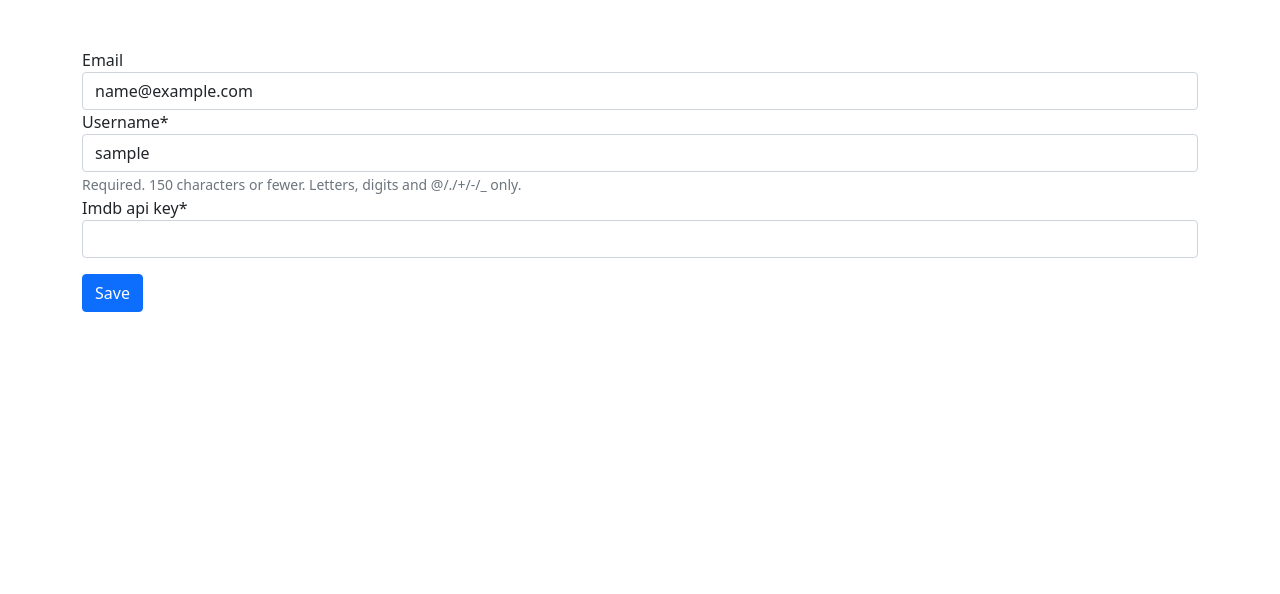
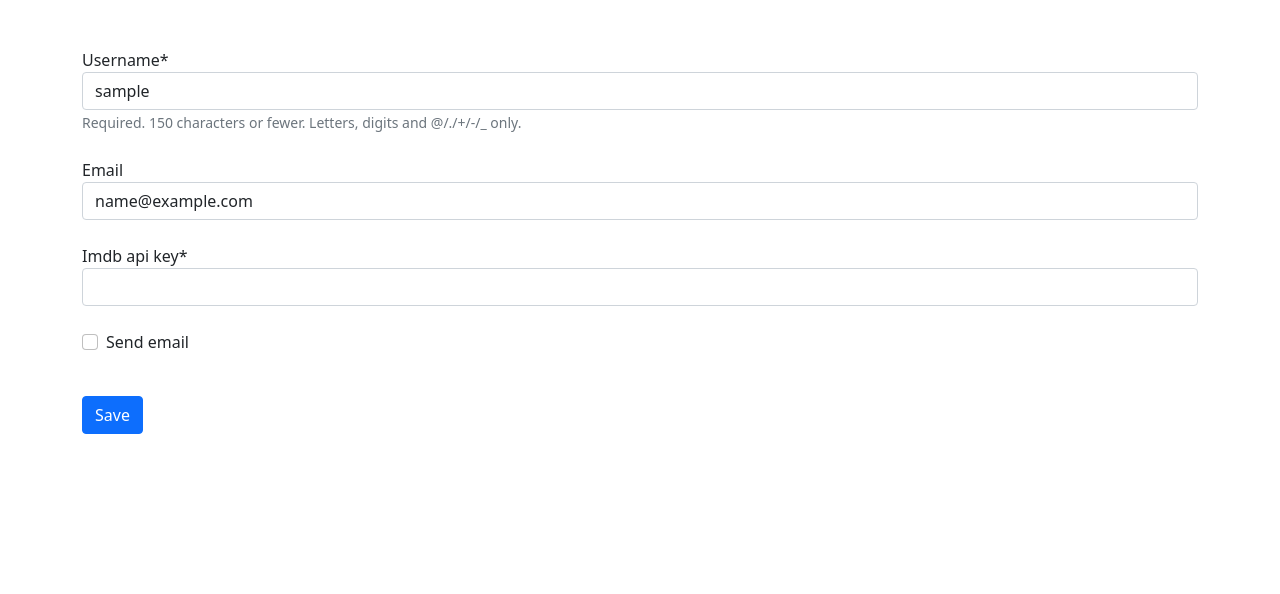
Before and after one commit to Aykhan-s/SeriesRobotWeb, a Django app: page /account/profile-editing in a window 1280 px wide. Shown: the part 70-664 px from the top of the page. Run offline with Django 4.2, Linux system fonts and the light colour scheme; the visitor is signed in with stand-in values (Sample User, id 1); parts of the project's set-up code (start-up, migrations or seed data) failed here and were passed over; some libraries are stand-ins or nearby versions.

Commit message:
Added 'send_email' feature

```diff
--- a/src/account/admin.py
+++ b/src/account/admin.py
@@ -8,7 +8,7 @@ class CustomAdmin(UserAdmin):
     fieldsets = (
         (None, {'fields': ('username', 'email', 'password')}),
         (('Permissions'), {
-            'fields': ('is_active', 'email_notification_is_active', 'is_staff', 'is_superuser', 'groups', 'user_permissions'),
+            'fields': ('is_active', 'email_is_verified', 'send_email', 'is_staff', 'is_superuser', 'groups', 'user_permissions'),
         }),
         (('Important dates'), {'fields': ('last_login', 'date_joined')}),
     )
@@ -19,7 +19,7 @@ class CustomAdmin(UserAdmin):
         }),
     )
     list_display = ('username', 'email', 'is_staff')
-    list_filter = ('is_staff', 'email_notification_is_active', 'is_superuser', 'is_active', 'groups')
+    list_filter = ('is_staff', 'email_is_verified', 'send_email', 'is_superuser', 'is_active', 'groups')
     search_fields = ('email',)
     ordering = ('email',)
     filter_horizontal = ('groups', 'user_permissions',)
--- a/src/account/forms/profile_editing.py
+++ b/src/account/forms/profile_editing.py
@@ -7,4 +7,4 @@ class ProfileEditingForm(UserChangeForm):
 
     class Meta:
         model = User
-        fields = ('email', 'username', 'imdb_api_key')
+        fields = ('email', 'username', 'imdb_api_key', 'send_email')
--- a/src/account/forms/register.py
+++ b/src/account/forms/register.py
@@ -11,4 +11,5 @@ class RegisterForm(UserCreationForm):
                 'email',
                 'password1',
                 'password2',
-                'imdb_api_key')
+                'imdb_api_key',
+                'send_email')
--- a/src/account/models.py
+++ b/src/account/models.py
@@ -5,9 +5,14 @@ from django.contrib.auth.models import AbstractUser
 class User(AbstractUser):
     first_name = None
     last_name = None
-    email = models.EmailField('email', unique=True, blank=True, null=True)
+    email = models.EmailField('email', null=True, blank=True, unique=True)
     imdb_api_key = models.CharField(max_length=15, blank=False, null=False)
-    email_notification_is_active = models.BooleanField(default=False)
+    email_is_verified = models.BooleanField(default=False)
+    send_email = models.BooleanField(default=False)
+
+    def clean(self):
+        if self.email == '':
+            self.email = None
 
     class Meta:
         db_table = 'user'
--- a/src/account/templates/profile_editing.html
+++ b/src/account/templates/profile_editing.html
@@ -9,7 +9,10 @@
 
 <form enctype="multipart/form-data" method="POST">
     {% csrf_token %}
-    {{form|crispy}}
+    {{form.username|as_crispy_field}} <br>
+    {{form.email|as_crispy_field}} <br>
+    {{form.imdb_api_key|as_crispy_field}} <br>
+    {{form.send_email|as_crispy_field}} <br>
     <style>
         .btn:hover {
             background: #fff;
--- a/src/account/urls.py
+++ b/src/account/urls.py
@@ -8,6 +8,7 @@ urlpatterns = [
         template_name = 'login.html'
         ), name='login'),
     path('register', views.register_view, name='register'),
+    path('send-otp', views.send_otp_view, name='send-otp'),
     path('activate/<uidb64>/<token>/', views.activate_view, name='activate'),
     path('logout', views.logout_view, name='logout'),
     path('change-password', views.change_password_view, name='change-password'),
--- a/src/account/views/__init__.py
+++ b/src/account/views/__init__.py
@@ -1,6 +1,7 @@
-from .register import (register_view,
-                    activate_view)
+from .register import register_view
+from .email_activate import activate_view
 from .logout import logout_view
+from .send_otp import send_otp_view
 from .change_password import change_password_view
 from .profile_editing import profile_editing_view
 from .profile_detail import ProfileDetailView
--- a/src/account/views/profile_editing.py
+++ b/src/account/views/profile_editing.py
@@ -4,12 +4,7 @@ from django.contrib.auth.decorators import login_required
 from django.contrib import messages
 from account.forms import ProfileEditingForm
 from requests import get
-from django.contrib.auth.tokens import default_token_generator
-from django.contrib.sites.shortcuts import get_current_site
-from django.template.loader import render_to_string
-from django.utils.encoding import force_bytes
-from django.utils.http import urlsafe_base64_encode
-from django.core.mail import EmailMessage
+from .send_otp import send_otp_view
 
 
 @login_required(login_url='/')
@@ -36,28 +31,40 @@ def profile_editing_view(request):
                     messages.info(request, f"IMDB API: {data['errorMessage']}")
                     return redirect('profile-editing')
 
-            form.save()
             if 'email' in form.changed_data:
-                user = request.user
-                user.email_notification_is_active = False
-                user.save()
                 to_email = form.cleaned_data.get('email')
                 if to_email is not None:
-                    current_site = get_current_site(request)
-                    mail_subject = 'Activate your account.'
-                    message = render_to_string('acc_active_email.html', {
-                        'user': user,
-                        'domain': current_site.domain,
-                        'uid': urlsafe_base64_encode(force_bytes(user.pk)),
-                        'token': default_token_generator.make_token(user),
-                    })
-                    email = EmailMessage(
-                        mail_subject, message, to=[to_email]
-                    )
-                    email.send()
-                    messages.warning(request, "Please confirm your email address to receive notifications of new episodes.")
-                    return redirect('homepage')
+                    if form.cleaned_data.get('send_email'):
+                        form.add_error('send_email', 'You must verify the email before enabling the send email feature')
+                        return render(request, 'profile_editing.html', context={"form": form})
+                    user = request.user
+                    user.email_is_verified = False
+                    form.save()
+                    user.save()
+                    return send_otp_view(request=request)
 
+                elif 'send_email' in form.changed_data and form.cleaned_data.get('send_email'):
+                    form.add_error('send_email', 'Email field is required to receive email notifications')
+                    return render(request, 'profile_editing.html', context={"form": form})
+
+                user = request.user
+                user.email_is_verified = False
+                user.send_email = False
+                form.save()
+                user.save()
+                messages.success(request, 'Profile Updated')
+                return redirect('homepage')
+
+            elif form.cleaned_data.get('send_email'):
+                if form.cleaned_data.get('email') is None:
+                    form.add_error('send_email', 'Email field is required to receive email notifications.')
+                    return render(request, 'profile_editing.html', context={"form": form})
+
+                elif not request.user.email_is_verified:
+                    form.add_error('send_email', 'You must first verify the email.')
+                    return render(request, 'profile_editing.html', context={"form": form})
+
+            form.save()
             messages.success(request, 'Profile Updated')
             return redirect('homepage')
 
--- a/src/series/tasks.py
+++ b/src/series/tasks.py
@@ -48,7 +48,7 @@ def episode_counter(imdb_api_key, s, data):
 
 @shared_task(name='send_emails')
 def send_feedback_email_task():
-    users = User.objects.filter(email_notification_is_active=True)
+    users = User.objects.filter(email_is_verified=True)
     for user in users:
         series = user.series.filter(show=True).order_by('-id')
         series_new_episodes = []
```
Also changed, not shown: requirements.txt (+6 -2 lines), src/account/templates/profile_detail.html (+21 -7 lines), src/account/templates/register.html (+7 -2 lines), src/account/views/email_activate.py (added, +21 -0 lines), src/account/views/register.py (+7 -38 lines), src/account/views/send_otp.py (added, +45 -0 lines), src/static/icons/false.png (added), src/static/icons/true.png (added).
